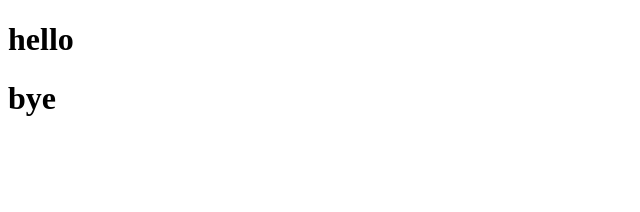
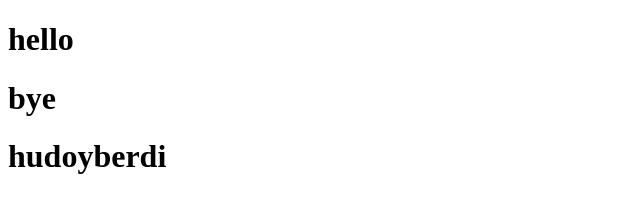
Before and after one commit to IXB-Samarqandskiy/classwork_2, a plain HTML site: page index.html in a window 1280 px wide. Shown: the whole page, without its empty margins (0-640 px from the left). Drawn offline with Linux system fonts and the light colour scheme.

Commit message:
feat: hudoyberdi

```diff
--- a/index.html
+++ b/index.html
@@ -12,5 +12,8 @@
     <h1>
         bye
     </h1>
+    <h1>
+        hudoyberdi
+    </h1>
 </body>
 </html>
```
